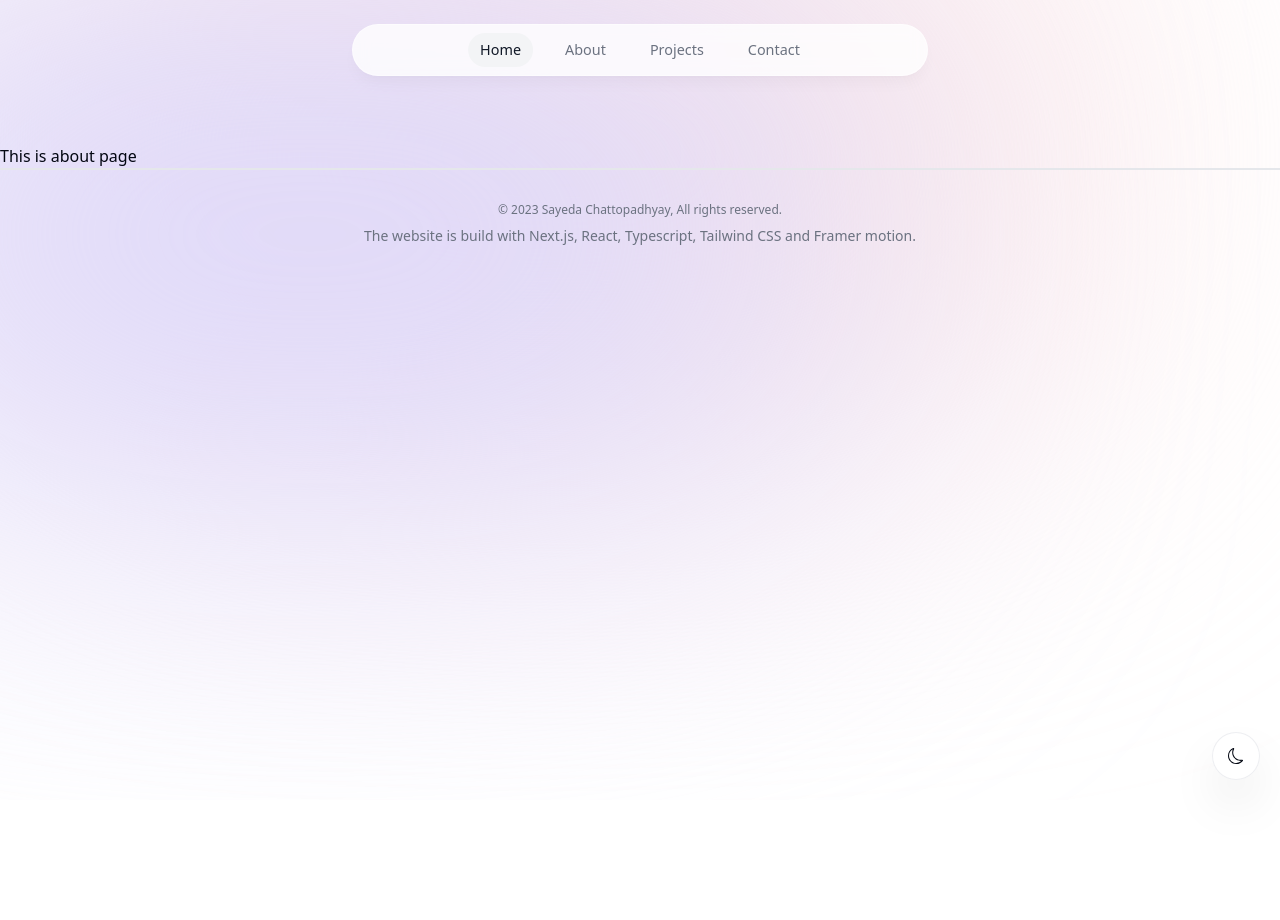
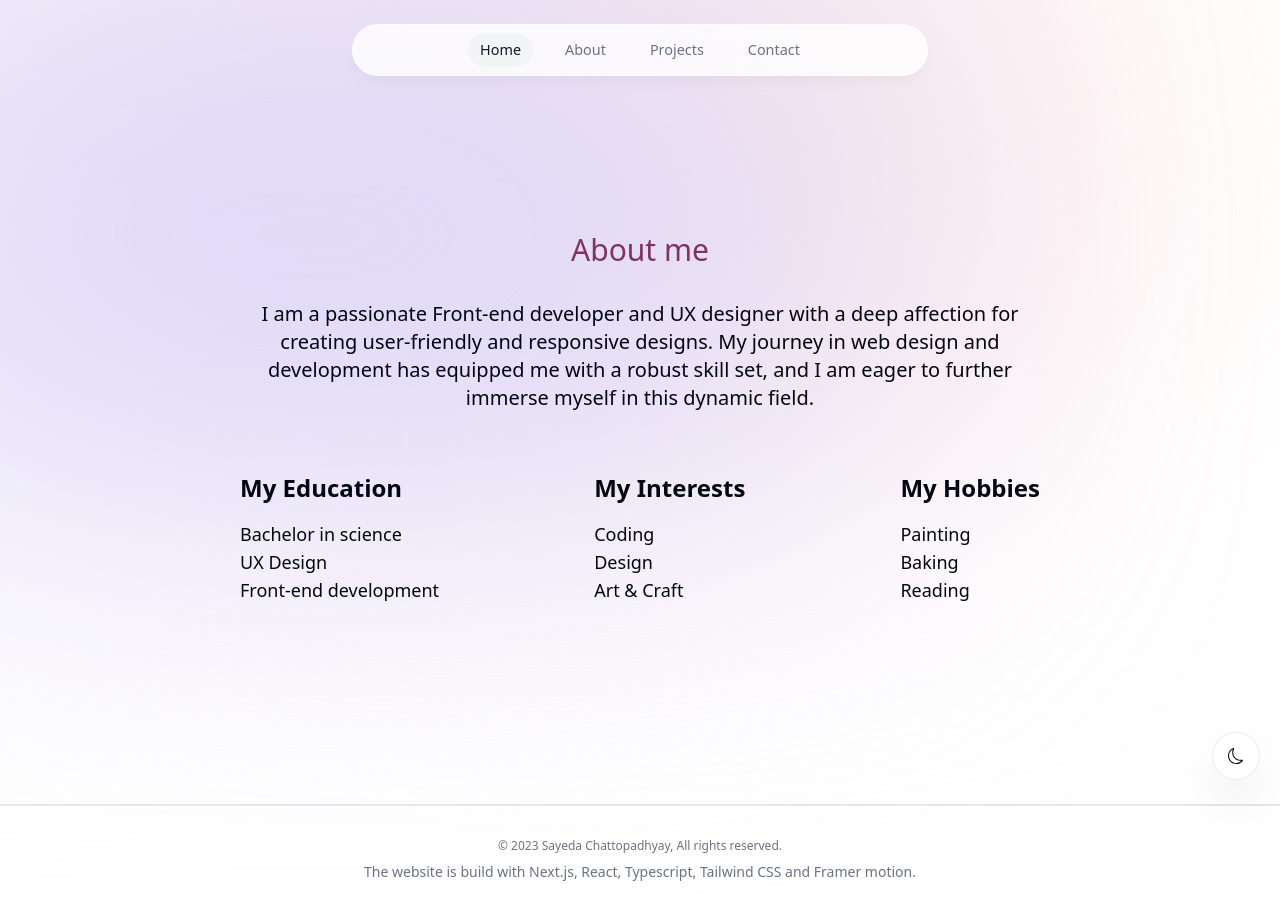
Before and after one commit to sayeda-chattopadhyay/portfolio-sayeda-chattopadhyay, a Next.js app: page /about in a window 1280 px wide. Shown: the top 920 px of the page. Before the commit the page ends 800 px from the top, so only its background shows below. Built offline with nearby package versions, Linux system fonts and the light colour scheme.

Commit message:
Add : About and projects page

```diff
--- a/app/about/page.tsx
+++ b/app/about/page.tsx
@@ -1,7 +1,12 @@
 import React from "react";
+import About from "@/components/About";
 
 const page = () => {
-  return <div>This is about page</div>;
+  return (
+    <div>
+      <About />
+    </div>
+  );
 };
 
 export default page;
--- a/app/projects/page.tsx
+++ b/app/projects/page.tsx
@@ -1,7 +1,12 @@
 import React from "react";
+import Projects from "@/components/projects";
 
 const page = () => {
-  return <div>This is project page</div>;
+  return (
+    <div>
+      <Projects />
+    </div>
+  );
 };
 
 export default page;
```
